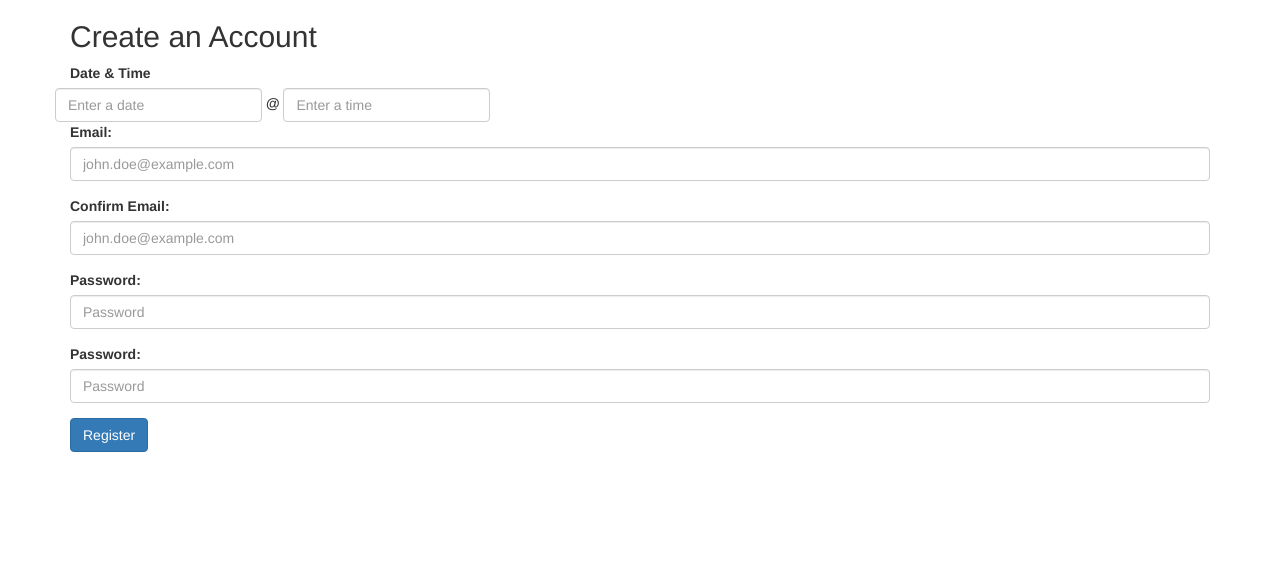
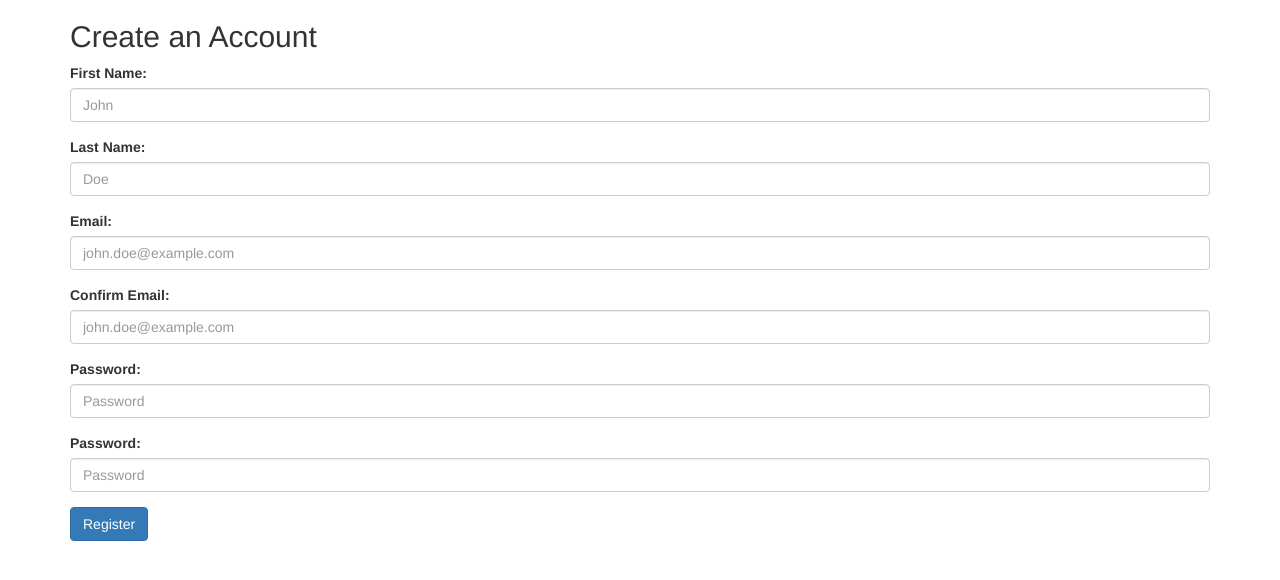
Before and after one commit to Scoutdrago3/Coders-Path, a PHP site: page /signin.php in a window 1280 px wide. Shown: the top 580 px of the page. Run offline with PHP 8.4, Linux system fonts and the light colour scheme; some libraries are stand-ins or nearby versions.

Commit message:
some crap

```diff
--- a/signin.php
+++ b/signin.php
@@ -14,22 +14,14 @@
 <div class="container">
   <h2>Create an Account</h2>
   <form role="form">
-    <div class="row form-inline">
-            <fieldset>
-                <div class="col-md-12">
-                    <label for="date">Date &amp; Time</label>
-                </div>
-                <div class="form-group">
-                    <input type="text" required="" class="form-control" placeholder="Enter a date" id="date" name="date">
-                </div>
-                <div class="form-group">
-                    <label for="time">@</label>
-                </div>
-                <div class="form-group">
-                    <input type="text" required="" class="form-control" placeholder="Enter a time" id="time" name="time">
-                </div>
-            </fieldset>
-        </div>
+    <div class="form-group">
+      <label for="fname">First Name:</label>
+      <input type="text" class="form-control" id="fname" placeholder="John">
+    </div>
+    <div class="form-group">
+      <label for="lname">Last Name:</label>
+      <input type="text" class="form-control" id="lname" placeholder="Doe">
+    </div>
     <div class="form-group">
       <label for="email">Email:</label>
       <input type="email" class="form-control" id="email" placeholder="john.doe@example.com">
```
